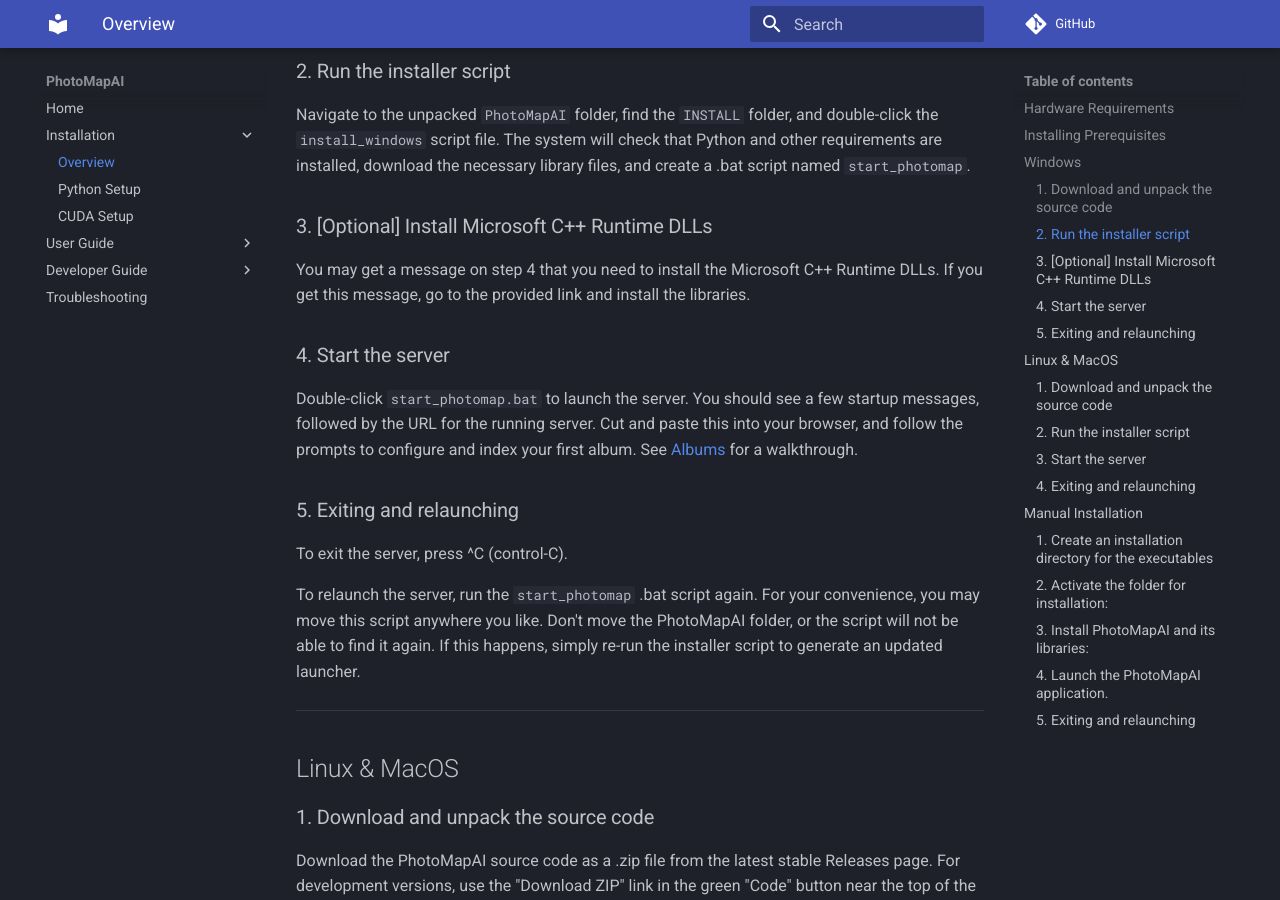
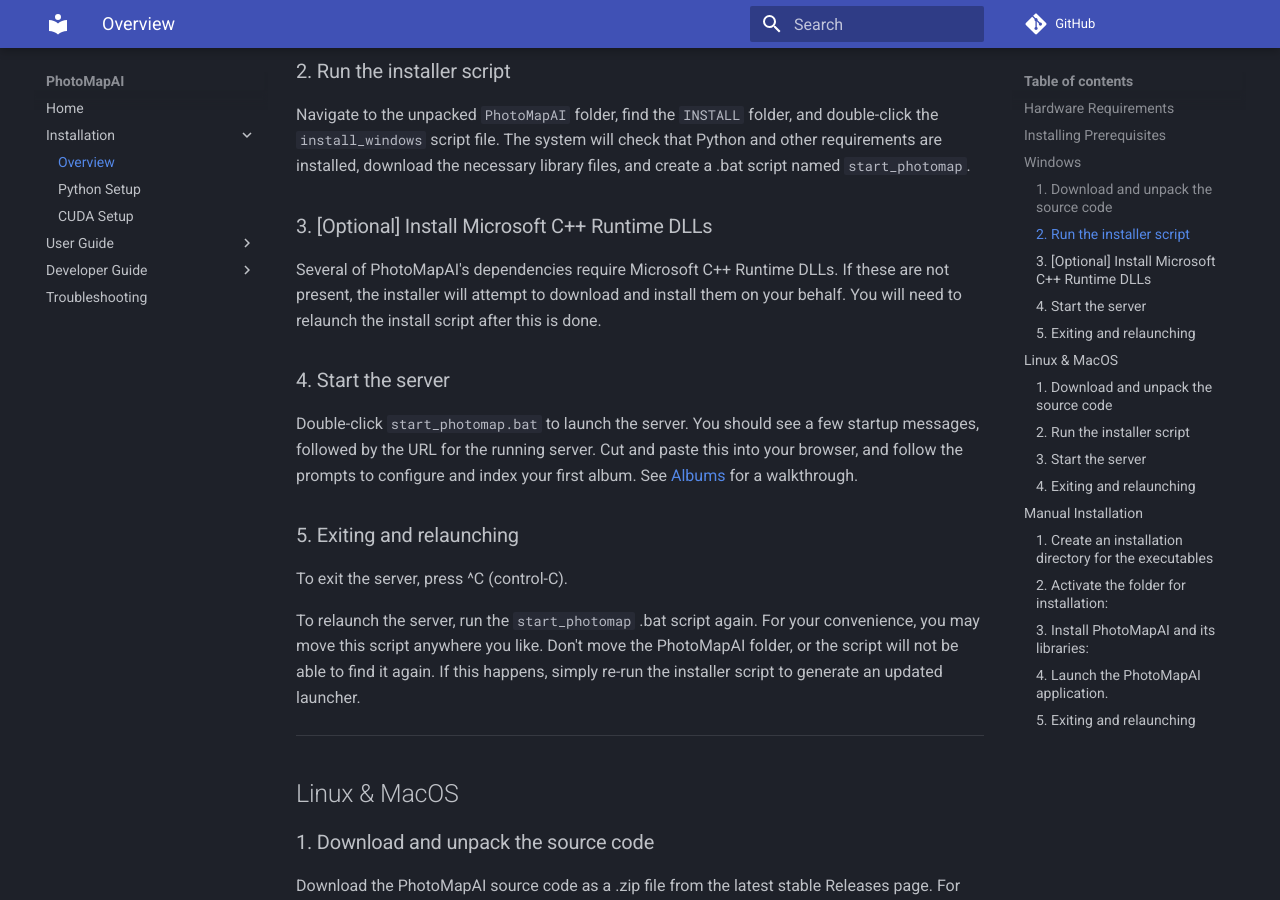
Before and after one commit to lstein/PhotoMapAI, an MkDocs documentation site: the page built from docs/installation.md, in a window 1280 px wide and 900 px high, scrolled down 1235 px. Built offline with MkDocs 1.6.1 and Material for MkDocs 9.7.7, drawn with Linux system fonts in a browser that asks for light colours; comment, search, counter and statistics services are not loaded.

Commit message:
doc tweaks

```diff
--- a/docs/installation.md
+++ b/docs/installation.md
@@ -40,9 +40,9 @@
 
 ### 3. [Optional] Install Microsoft C++ Runtime DLLs
 
-You may get a message on step 4 that you need to install the Microsoft
-C++ Runtime DLLs.  If you get this message, go to the provided link
-and install the libraries.
+Several of PhotoMapAI's dependencies require Microsoft
+C++ Runtime DLLs. If these are not present, the installer will
+attempt to download and install them on your behalf. You will need to relaunch the install script after this is done.
 
 ### 4. Start the server
 
```
Also changed, not shown: README.md (+3 -4 lines).
